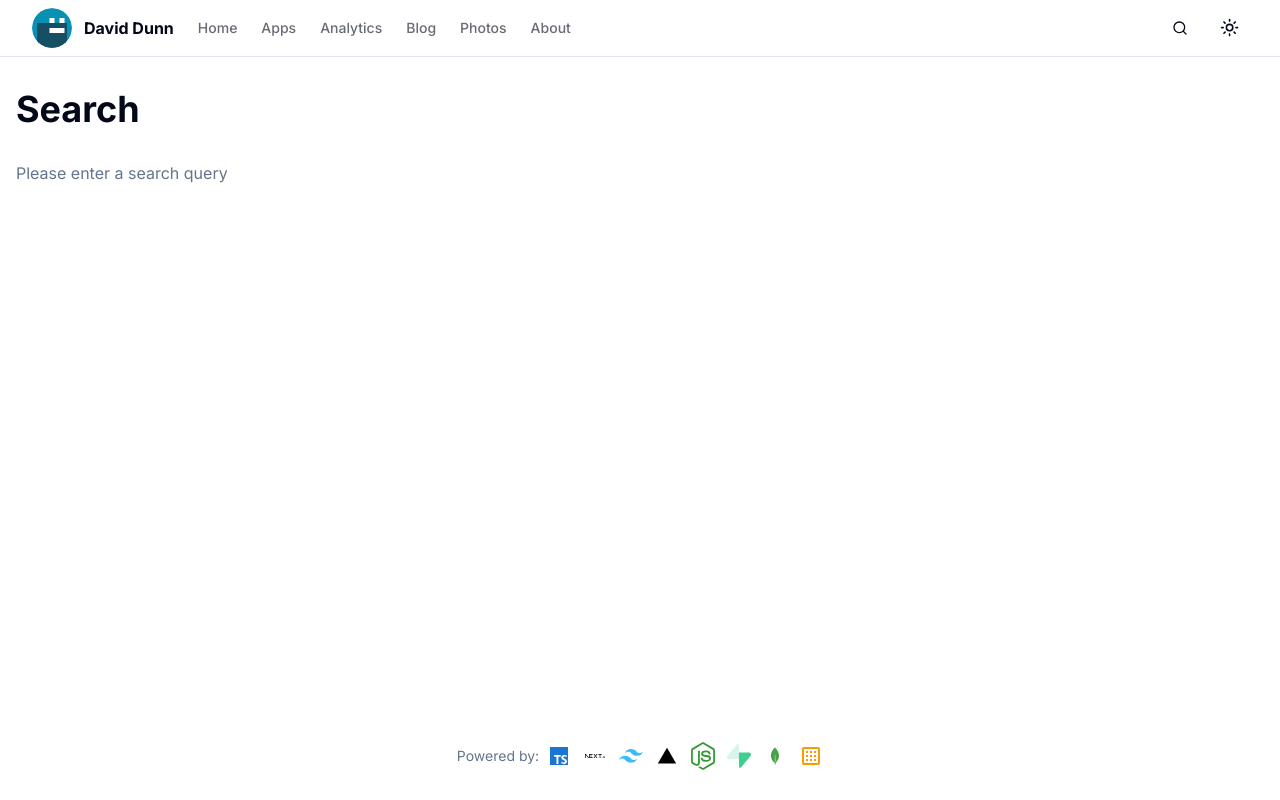
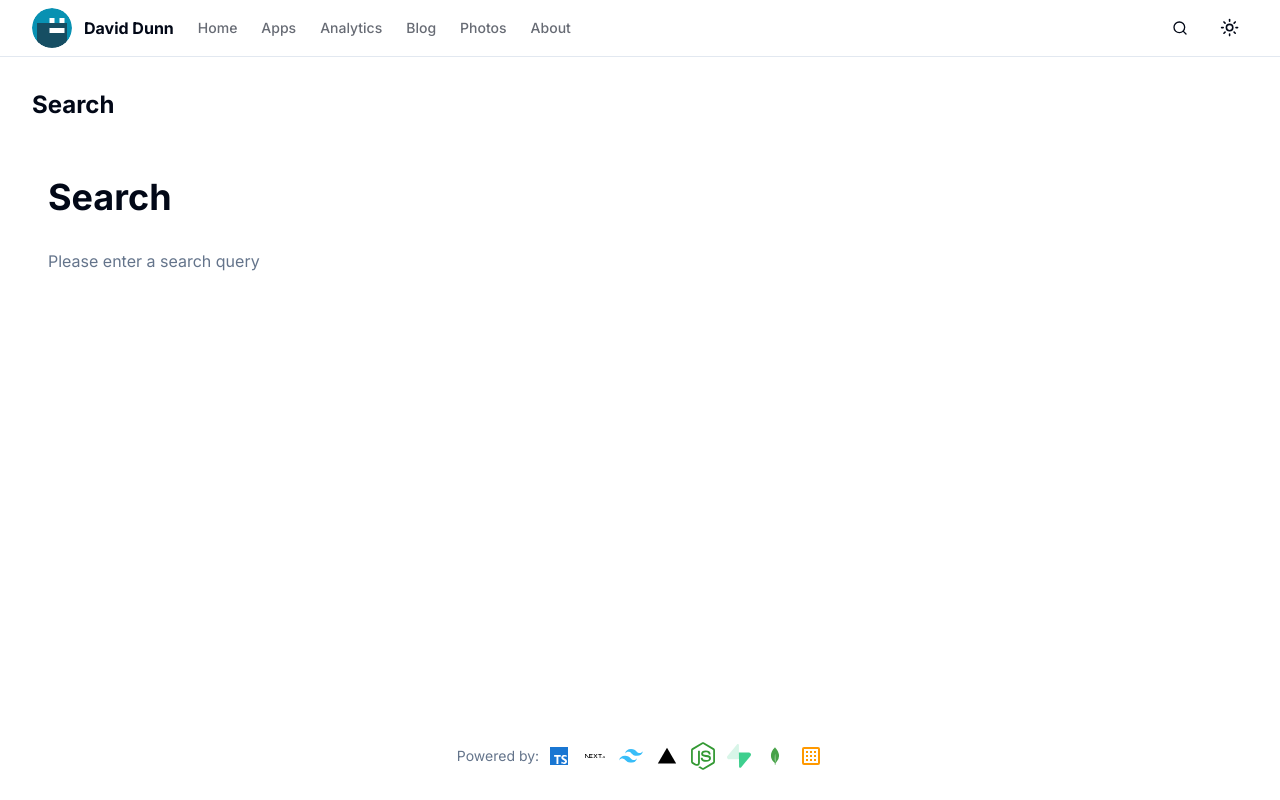
Before and after one commit to algorhythmic/daviddunn.tech, a Next.js app: page /search in a window 1280 px wide. Built offline with nearby package versions, Linux system fonts and the light colour scheme.

Commit message:
feat: improve search functionality and misc updates
- Enhance search page and API
- Update Streamlit apps data
- Minor improvements to various components

```diff
--- a/src/app/api/search/route.ts
+++ b/src/app/api/search/route.ts
@@ -1,5 +1,5 @@
 import { NextRequest, NextResponse } from 'next/server'
-import { connectToMongoDB } from '@/lib/db'
+import { connectToDatabase } from '@/lib/db'
 import Photo from '@/models/mongodb/Photo'
 import BlogPost from '@/models/mongodb/BlogPost'
 
@@ -12,7 +12,7 @@ export async function GET(request: NextRequest) {
   }
 
   try {
-    await connectToMongoDB()
+    await connectToDatabase()
 
     // Search through photos
     const photos = await Photo.find({
--- a/src/app/search/page.tsx
+++ b/src/app/search/page.tsx
@@ -1,7 +1,7 @@
 'use client'
 
 import { useSearchParams } from 'next/navigation'
-import { useEffect, useState } from 'react'
+import { useEffect, useState, Suspense } from 'react'
 import { IPhoto, BlogPost } from '@/types/schema'
 import PhotoCard from '@/components/PhotoCard'
 import BlogCard from '@/components/BlogCard'
@@ -14,7 +14,7 @@ interface SearchResult {
   item: IPhoto | BlogPost
 }
 
-export default function SearchPage() {
+function SearchResults() {
   const searchParams = useSearchParams()
   const query = searchParams.get('q')
   const [results, setResults] = useState<SearchResult[]>([])
@@ -127,3 +127,14 @@ export default function SearchPage() {
     </div>
   )
 }
+
+export default function SearchPage() {
+  return (
+    <div className="container mx-auto py-8">
+      <h1 className="text-2xl font-bold mb-6">Search</h1>
+      <Suspense fallback={<div>Loading search...</div>}>
+        <SearchResults />
+      </Suspense>
+    </div>
+  )
+}
--- a/src/data/streamlit-apps.ts
+++ b/src/data/streamlit-apps.ts
@@ -13,7 +13,7 @@ export const streamlitApps: StreamlitApp[] = [
         id: 'pretty-maps',
         title: 'Pretty Maps',
         description: 'Create beautiful map art using OpenStreetMap data. Customize colors, styles, and export high-resolution images.',
-        imageUrl: 'https://prettymapp.streamlit.app/~/+/media/f2904a46eab6de9fc13783e3582406cf7024b34f42dcb721c4cfc506.png',
+        imageUrl: 'https://prettymapp.streamlit.app/~/+/media/a91d9de28acb342890d636728904dcf2a1779591749f969e08a56822.png',
         appUrl: 'https://prettymapp.streamlit.app/',
         category: 'infographics',
         tags: ['maps', 'visualization', 'art']
```
